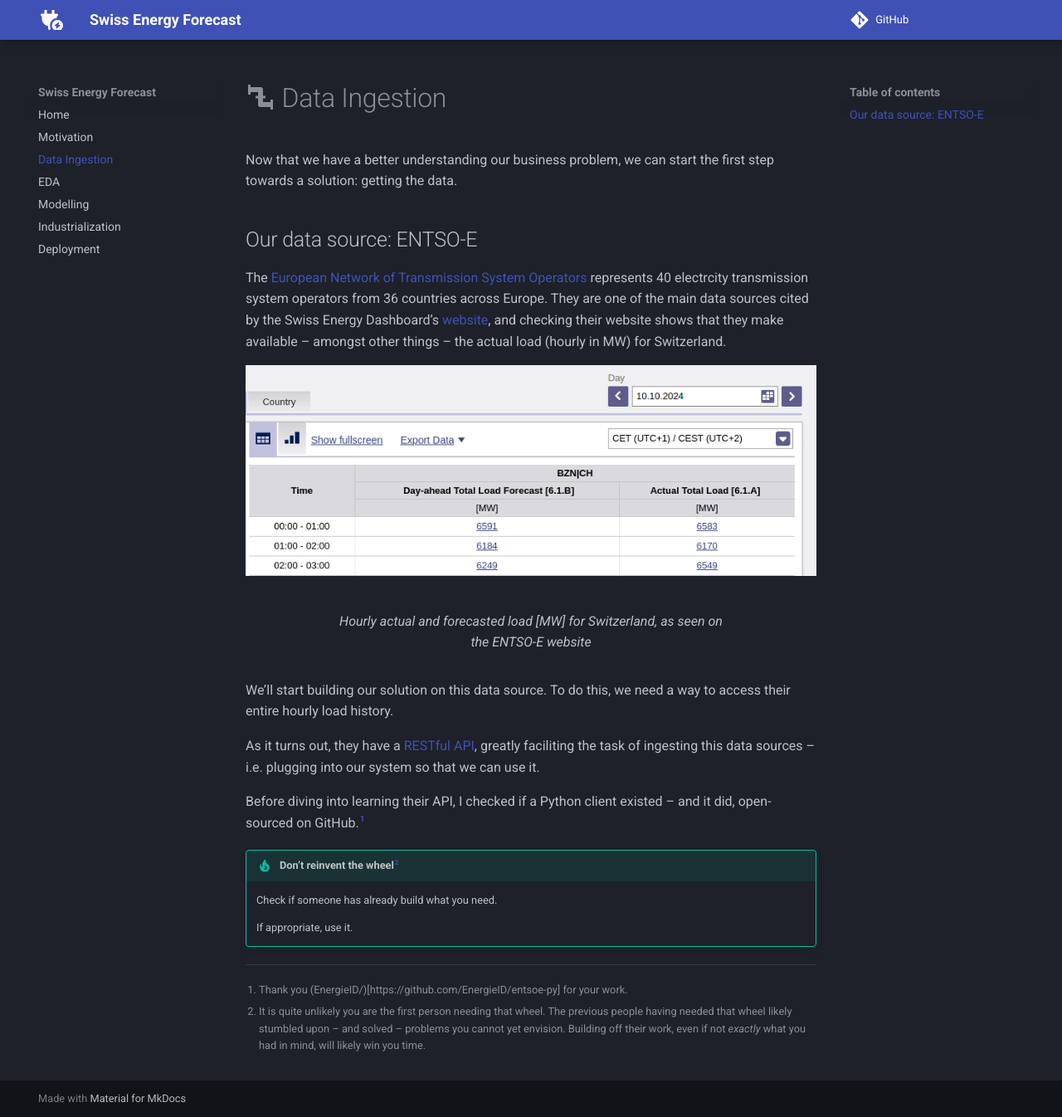
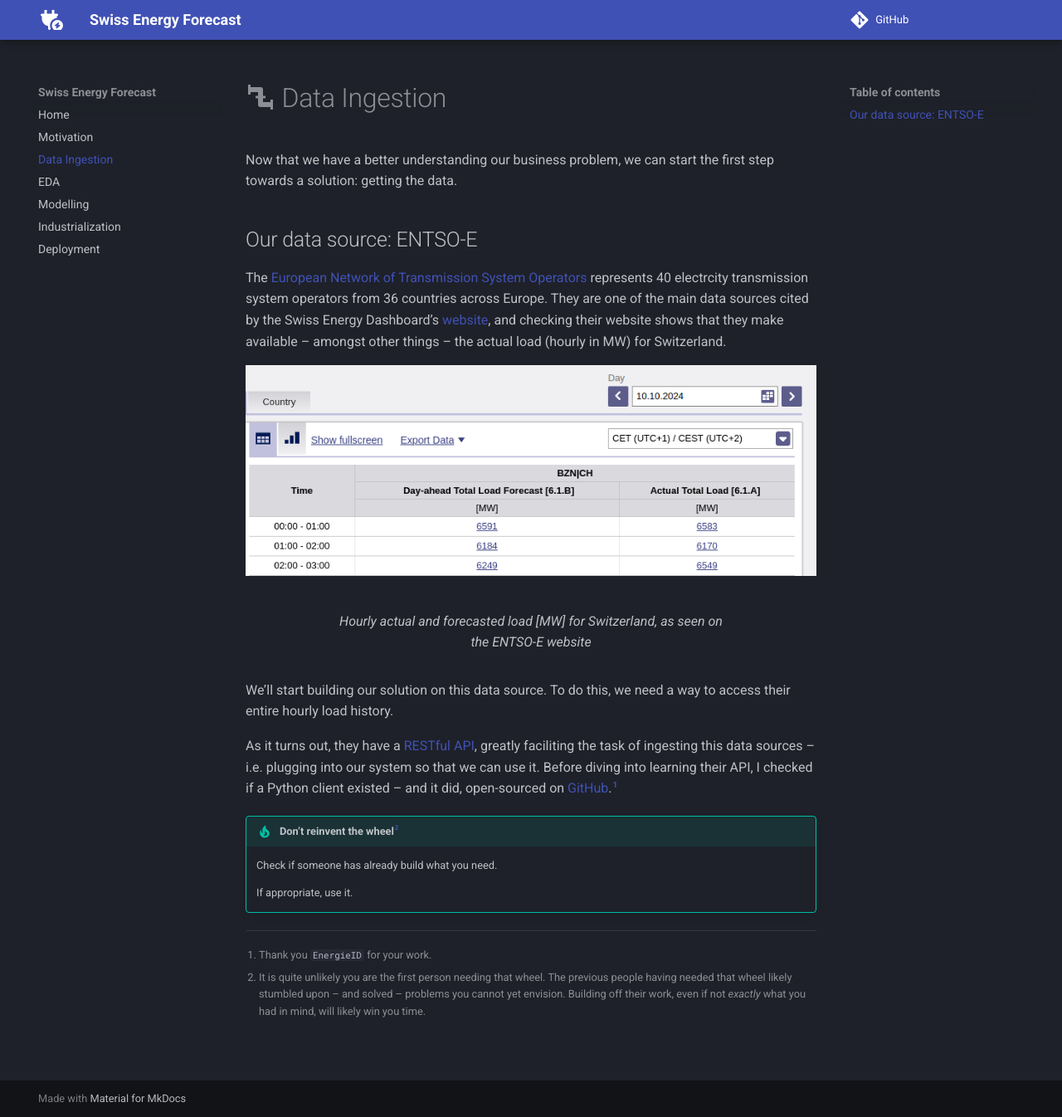
Before and after one commit to arthurgassner/swissenergy-frontend, an MkDocs documentation site: the page built from docs/data_ingestion.md, in a window 1280 px wide and 1346 px high. Shown: the whole window at 83% size. Built offline with MkDocs 1.6.1 and Material for MkDocs 9.7.7, drawn with Linux system fonts in a browser that asks for light colours; a script that is not in the unit is left out; comment, search, counter and statistics services are not loaded; some of the changed lines change nothing that is shown.

Commit message:
Finish data ingestion section

```diff
--- a/docs/data_ingestion.md
+++ b/docs/data_ingestion.md
@@ -14,9 +14,7 @@
 We'll start building our solution on this data source.
 To do this, we need a way to access their entire hourly load history.
 
-As it turns out, they have a [RESTful API](https://transparency.entsoe.eu/content/static_content/Static%20content/web%20api/Guide.html), greatly faciliting the task of ingesting this data sources -- i.e. plugging into our system so that we can use it.
-
-Before diving into learning their API, I checked if a Python client existed -- and it did, open-sourced on GitHub.[^1]
+As it turns out, they have a [RESTful API](https://transparency.entsoe.eu/content/static_content/Static%20content/web%20api/Guide.html), greatly faciliting the task of ingesting this data sources -- i.e. plugging into our system so that we can use it. Before diving into learning their API, I checked if a Python client existed -- and it did, open-sourced on [GitHub](https://github.com/EnergieID/entsoe-py).[^1]
 
 
 !!! tip "Don't reinvent the wheel[^2]"
@@ -24,7 +22,6 @@
 
     If appropriate, use it.
 
-
-[^1]: Thank you (EnergieID/)[https://github.com/EnergieID/entsoe-py] for your work.
+[^1]: Thank you `EnergieID` for your work.
 
 [^2]: It is quite unlikely you are the first person needing that wheel. The previous people having needed that wheel likely stumbled upon -- and solved -- problems you cannot yet envision. Building off their work, even if not _exactly_ what you had in mind, will likely win you time.
```
